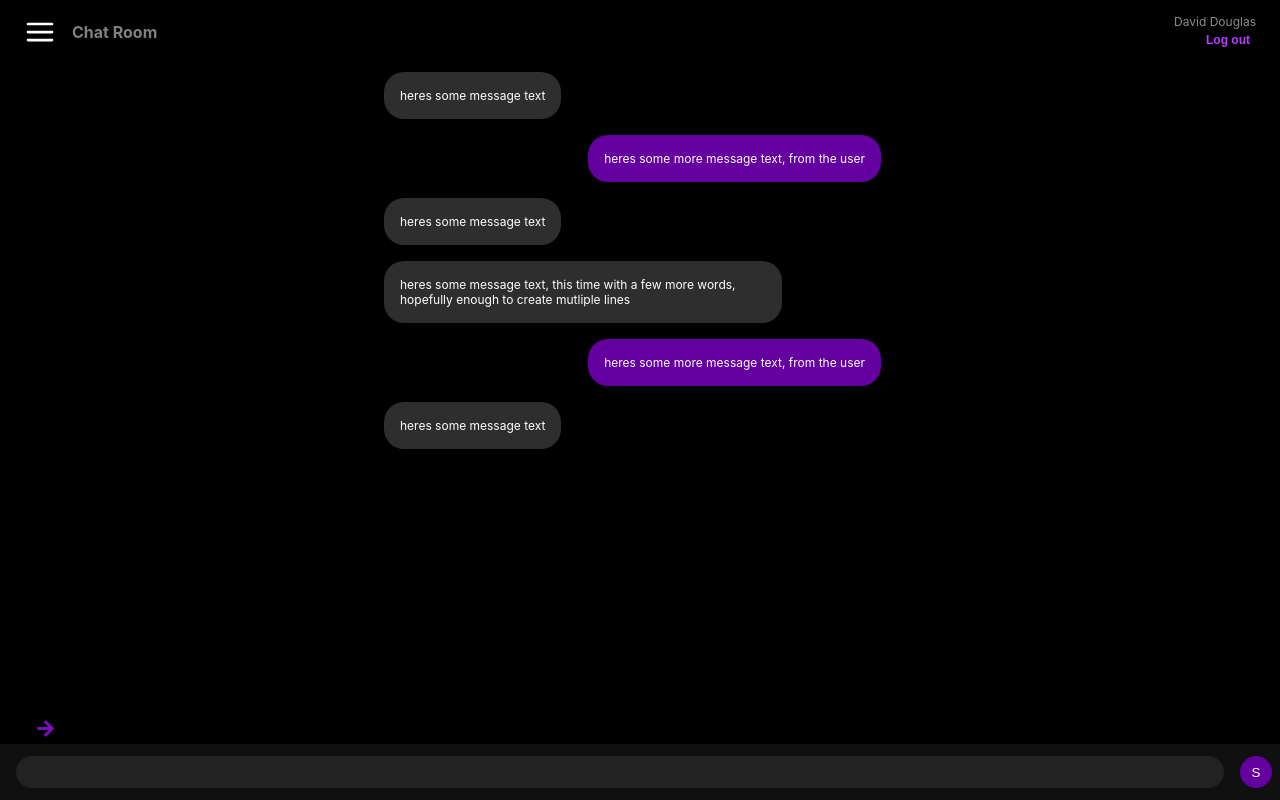
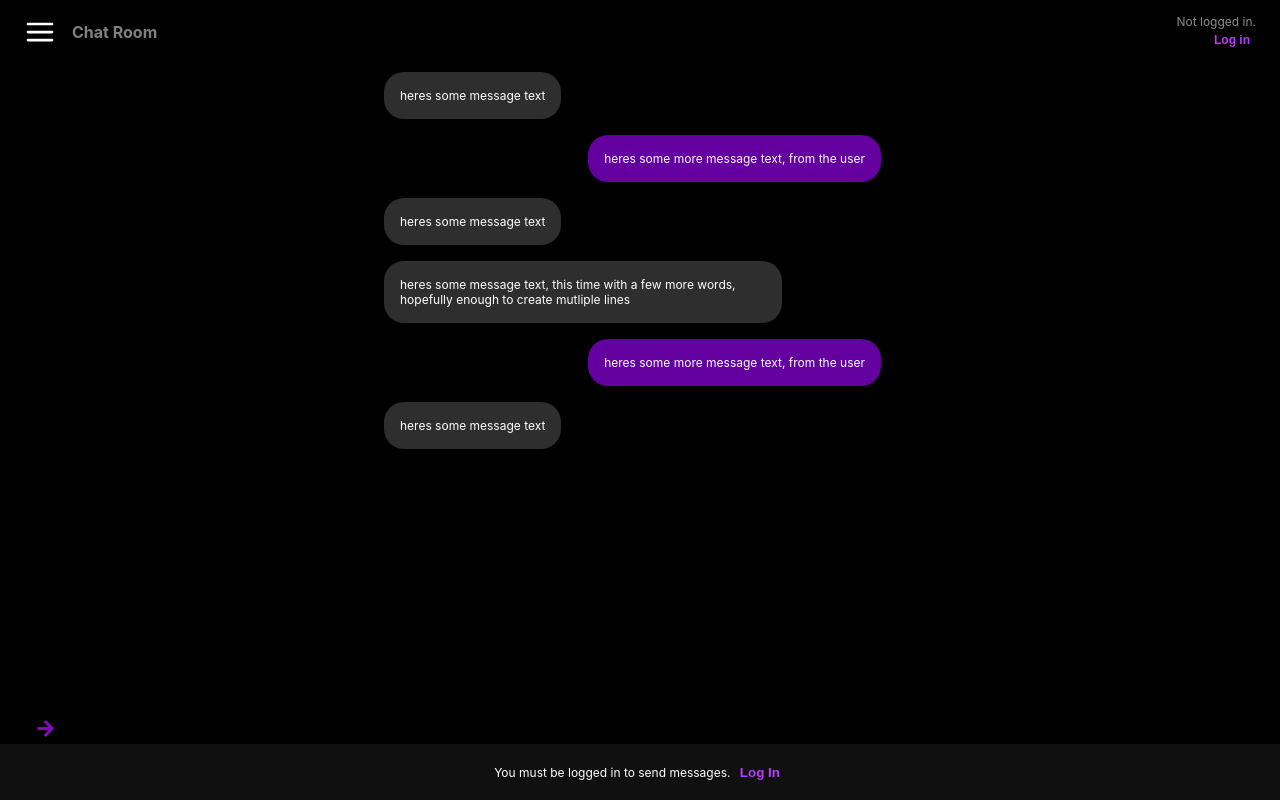
Before and after one commit to douglasdavid177/Chat-Room, a Next.js app: page /chatroomsection in a window 1280 px wide. Built offline with nearby package versions, Linux system fonts and the light colour scheme; no server answers.

Commit message:
firebase project added, user can now sign in chatbar restructured to disappear and then return when logging in or out

```diff
--- a/components/chatinputbar.jsx
+++ b/components/chatinputbar.jsx
@@ -9,6 +9,8 @@ function ChatInputBar({
   setScrollDownBtn,
   scrollContainer,
   loggedIn,
+  user,
+  logInOut,
 }) {
   const [targRot, setTargRot] = useState(90);
   const [currentDraft, setCurrentDraft] = useState("");
@@ -83,12 +85,14 @@ function ChatInputBar({
     bottom: "3rem",
   };
   return (
-    <AnimatePresence>
-      {visible && (
+    <div>
+      <AnimatePresence mode="wait">
+        {visible &&
+          (user ? (
             <motion.div
               style={styles}
               className="darkblur" // barBG has to be applied as direct styes for some reason
-          key={"barBG"}
+              key={"barBGLoggedIn"}
               initial={{
                 y: "101%",
               }}
@@ -110,7 +114,6 @@ function ChatInputBar({
               }}
               transition={{ duration: standardTransDur * 1 }}
             >
-          {loggedIn ? (
               <div className="inputGroup">
                 <input
                   type="text"
@@ -121,16 +124,44 @@ function ChatInputBar({
                 ></input>
                 <button className="sendButton">S</button>
               </div>
+            </motion.div>
           ) : (
+            <motion.div
+              style={styles}
+              className="darkblur" // barBG has to be applied as direct styes for some reason
+              key={"barBGNotLoggedIn"}
+              initial={{
+                y: "101%",
+              }}
+              animate={{
+                // scale: 1,
+                y: "0%",
+
+                // opacity: 1,
+                transition: {
+                  duration: standardTransDur,
+                  //delay: standardTransDur,
+                },
+              }}
+              exit={{
+                //scale: 1,
+                y: "100%",
+
+                //opacity: 0,
+              }}
+              transition={{ duration: standardTransDur * 1 }}
+            >
               <div className="inputGroup">
                 <p>
                   You must be logged in to send messages.{" "}
-                <button className="loginBtn">Log In</button>
+                  <button className="loginBtn" onClick={logInOut}>
+                    Log In
+                  </button>
                 </p>
               </div>
-          )}
             </motion.div>
-      )}
+          ))}
+      </AnimatePresence>
 
       {visible && (
         <motion.div style={scrollBtnStyles} key={"scrollDownButton"}>
@@ -216,7 +247,7 @@ function ChatInputBar({
           cursor: pointer;
         }
       `}</style>
-    </AnimatePresence>
+    </div>
   );
 
   function handleInputDraft(e) {
--- a/components/layout.jsx
+++ b/components/layout.jsx
@@ -10,6 +10,26 @@ import HomeSection from "../pages/index";
 import AboutSection from "../pages/aboutsection";
 import ChatRoomSection from "../pages/chatroomsection";
 
+import firebase from "firebase/compat/app";
+import "firebase/compat/auth";
+import "firebase/compat/firestore";
+
+import { useAuthState } from "react-firebase-hooks/auth";
+import { useCollectionData } from "react-firebase-hooks/firestore";
+
+const firebaseConfig = {
+  apiKey: "AIzaSyCF_MuJZupudZGDBKcodfq4Mj8Bi3MmGaY",
+  authDomain: "davids-party-room.firebaseapp.com",
+  projectId: "davids-party-room",
+  storageBucket: "davids-party-room.appspot.com",
+  messagingSenderId: "650211449081",
+  appId: "1:650211449081:web:b2c164c8c2c3fae8782a28",
+  measurementId: "G-BD22FSMDY5",
+};
+firebase.initializeApp(firebaseConfig);
+const auth = firebase.auth();
+const firestore = firebase.firestore();
+
 function Layout(props) {
   const router = useRouter();
 
@@ -20,9 +40,11 @@ function Layout(props) {
   const [showHeroImg, setShowHeroImg] = useState(true);
   const [scrollDownBtn, setScrollDownBtn] = useState(false);
 
-  const [fLName, setFLName] = useState("David Douglas");
+  const [fLName, setFLName] = useState("Davido Douglaso");
   const [emailAd, setEmailAd] = useState("douglasdavid177@gmail.com");
-  const [loggedIn, setLoggedIn] = useState(true);
+  const [loggedIn, setLoggedIn] = useState(false);
+
+  const [user] = useAuthState(auth);
 
   const scrollContainer = useRef(null);
 
@@ -172,23 +194,30 @@ function Layout(props) {
         scrollDownBtn={scrollDownBtn}
         setScrollDownBtn={setScrollDownBtn}
         scrollContainer={scrollContainer}
-        loggedIn={loggedIn}
+        //loggedIn={loggedIn}
+        user={user}
+        logInOut={logInOut}
       />
       <NavBar
         setNavPanelOpen={setNavPanelOpen}
-        loggedIn={loggedIn}
+        //loggedIn={loggedIn}
+        user={user}
         fLName={fLName}
         emailAd={emailAd}
         mainSectionKey={mainSectionKey}
+        auth={auth}
+        logInOut={logInOut}
       />
       <NavPanel
         isOpen={navPanelOpen}
         setIsOpen={setNavPanelOpen}
         currentSectionKey={mainSectionKey}
         setSectionKey={setMainSectionKey}
-        loggedIn={loggedIn}
+        //loggedIn={loggedIn}
+        user={user}
         fLName={fLName}
         emailAd={emailAd}
+        logInOut={logInOut}
       />
       <style jsx>{`
         .container {
@@ -407,6 +436,14 @@ function Layout(props) {
     }
     return false;
   }
+  function logInOut() {
+    if (user) {
+      auth.signOut();
+    } else {
+      const provider = new firebase.auth.GoogleAuthProvider();
+      auth.signInWithPopup(provider);
+    }
+  }
 }
 
 export default Layout;
--- a/components/navbar.jsx
+++ b/components/navbar.jsx
@@ -1,4 +1,14 @@
-function NavBar({ setNavPanelOpen, loggedIn, fLName, mainSectionKey }) {
+import firebase from "firebase/compat/app";
+//import "firebase/compat/auth";
+function NavBar({
+  setNavPanelOpen,
+  loggedIn,
+  fLName,
+  mainSectionKey,
+  user,
+  auth,
+  logInOut,
+}) {
   return (
     <div className="navbar darkblur transparentBG">
       <div className={"hamburgerHolder"}>
@@ -13,9 +23,14 @@ function NavBar({ setNavPanelOpen, loggedIn, fLName, mainSectionKey }) {
       </div>
       {mainSectionKey == 2 && <h4 className="centered">Chat Room</h4>}
       <div className="loggedInStatus rightTextAlign">
-        <p>{loggedIn ? fLName : "Not logged in."}</p>
-        <button className="rightTextAlign">
-          <p>{loggedIn ? "Log out" : "Log in"}</p>
+        <p>{user ? user.displayName : "Not logged in."}</p>
+        <button
+          className="rightTextAlign"
+          onClick={() => {
+            logInOut();
+          }}
+        >
+          <p>{user ? "Log out" : "Log in"}</p>
           {/* <p>{loggedIn ? "View profile" : "Log in"}</p> */}
         </button>
       </div>
--- a/components/navpanel.jsx
+++ b/components/navpanel.jsx
@@ -15,13 +15,16 @@ const NavPanel = ({
   loggedIn,
   fLName,
   emailAd,
+  user,
+  logInOut,
 }) => {
   const [comingSoonWarning, setComingSoonWarning] = useState(false);
-  const [dummyVar, setDummyVar] = useState(false);
+  //const [dummyVar, setDummyVar] = useState(false);
   const badge = useRef();
 
   // This prevents the nav panel opening with the warning badge visible
   useEffect(() => {
+    console.log(user);
     cancelAnim();
   }, [isOpen]);
 
@@ -483,37 +486,51 @@ Remember that ALL messages—sent and received—can be seen by anyone on the in
     return (
       <div className="userInfoSectionContainer darkblurL2">
         <div className="userInfoSection">
-          <div className="userPicHolder"></div>
+          <div className="userPicHolder">
+            {user && (
+              <img
+                src={user.photoURL}
+                style={{
+                  width: "100%",
+                  height: "100%",
+                  borderRadius: "5000rem 5000rem",
+                }}
+                alt="profile pic"
+              />
+            )}
+          </div>
           <div className="userInfoTextHolder">
             {/* {!loggedIn && <p className="label">Not logged in.</p>} */}
 
             <p className="label">
               {" "}
               {/* {loggedIn ? "Logged in as:" : "Not logged in."} */}
-              {loggedIn ? "Display name:" : "Not logged in."}
+              {user ? "Display name:" : "Not logged in."}
             </p>
             <p>
-              {loggedIn ? (
-                <span>{fLName}</span>
+              {user ? (
+                <span>{user.displayName}</span>
               ) : (
-                <button className="linkButton">Log in</button>
+                <button className="linkButton" onClick={logInOut}>
+                  Log in
+                </button>
               )}
             </p>
             {/* {loggedIn && <button className="linkButton">Edit</button>} */}
-            {loggedIn && <p className="label">Sending allowed</p>}
+            {user && <p className="label">Sending allowed</p>}
           </div>
         </div>
         {/* <p className="emailText">No email address. Not logged in.</p> */}
 
         <p className="emailText">
-          {loggedIn && (
+          {user && (
             <span className="label">
               Profile email address:
               <br />
             </span>
           )}
-          {loggedIn ? (
-            emailAd
+          {user ? (
+            user.email
           ) : (
             <span className="label">
               You must be logged in to send messages
--- a/package.json
+++ b/package.json
@@ -9,10 +9,12 @@
     "lint": "next lint"
   },
   "dependencies": {
+    "firebase": "^9.22.2",
     "framer-motion": "^7.2.1",
     "next": "12.1.6",
     "react": "18.2.0",
     "react-dom": "18.2.0",
+    "react-firebase-hooks": "^5.1.1",
     "react-icons": "^4.8.0"
   },
   "devDependencies": {
```
Also changed, not shown: 2 other files (tests, documents, lock files or other folders). Lines whose indentation alone changed are shown as unchanged.
